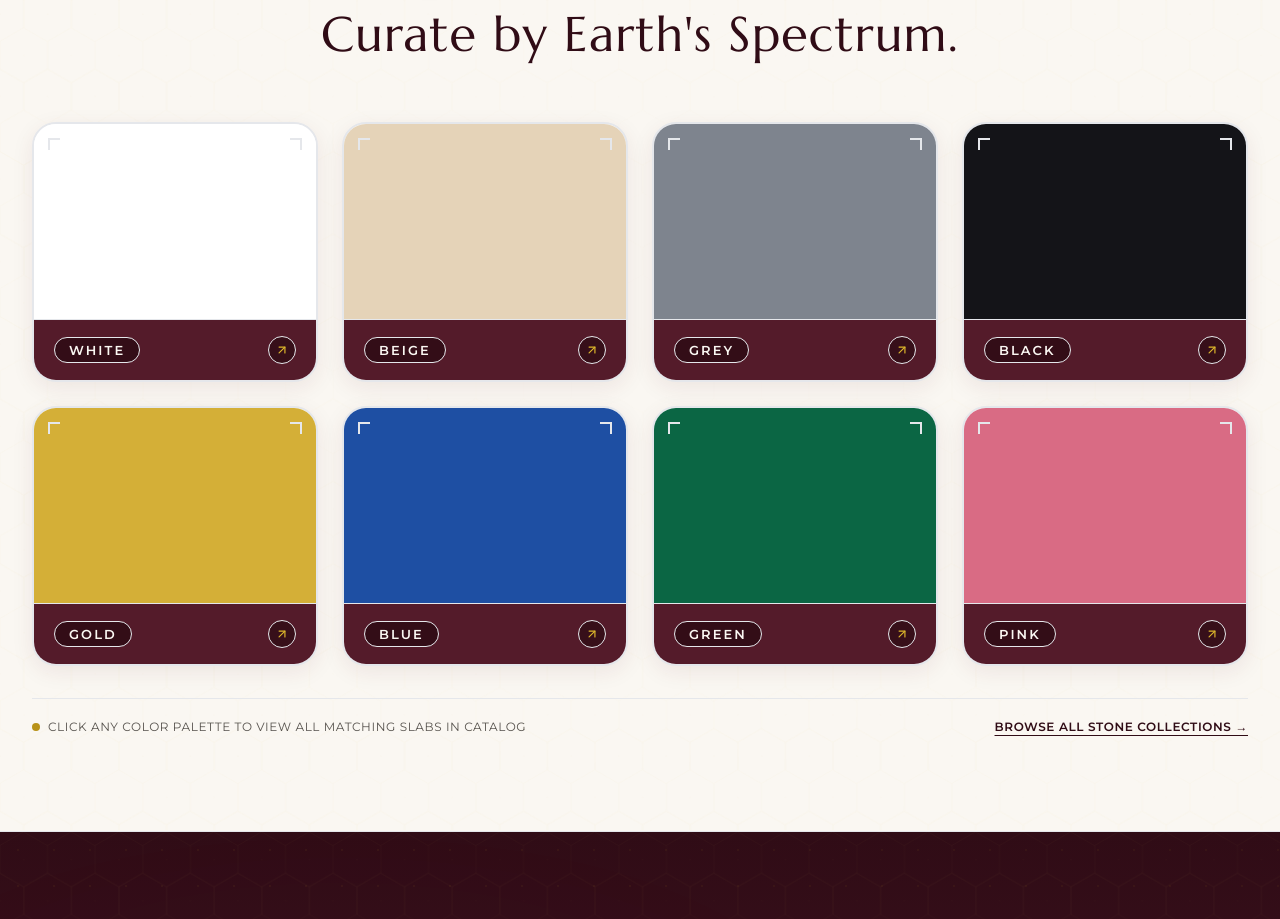
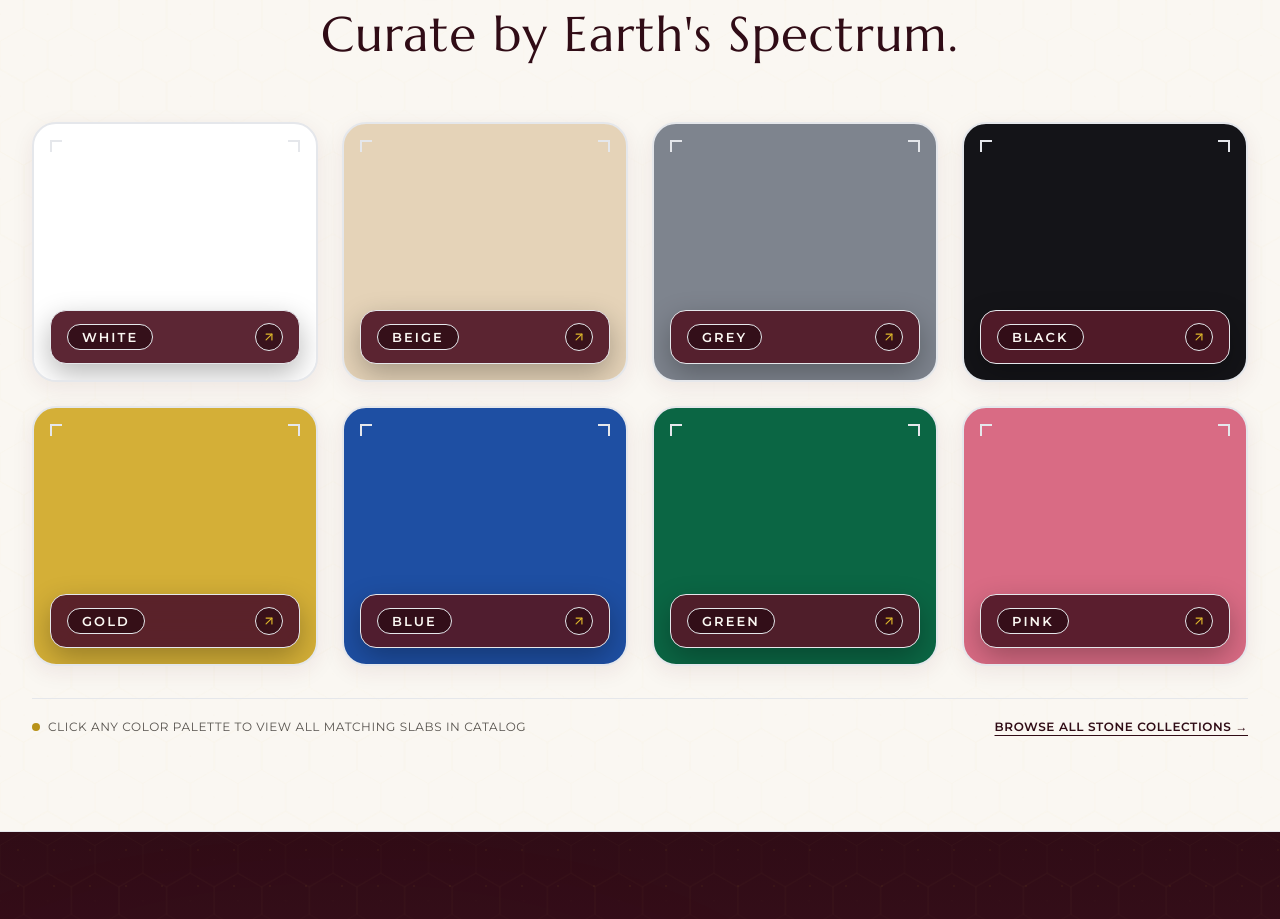
Before and after one commit to BhagyeshKadiya/intioss-luxury-surfaces, a Next.js app: page / in a window 1280 px wide. Shown: the part 2100-3019 px from the top of the page. Built offline with nearby package versions, Linux system fonts and the light colour scheme; a web font is replaced by a local one.

Commit message:
Float rounded brand magenta box inside solid color palette cards with surrounding padding

```diff
--- a/components/sections/ColorStoneSelector.tsx
+++ b/components/sections/ColorStoneSelector.tsx
@@ -118,20 +118,17 @@ export function ColorStoneSelector() {
               <Link
                 href={`/products?color=${palette.query}`}
                 aria-label={`Explore all ${palette.name} stones and marbles`}
-                className="group relative flex flex-col rounded-2xl sm:rounded-3xl border-2 border-gold/45 hover:border-gold bg-white transition-all duration-300 shadow-[0_6px_22px_rgba(84,27,42,0.08)] hover:shadow-[0_18px_38px_rgba(84,27,42,0.18)] hover:-translate-y-1 cursor-pointer overflow-hidden h-[220px] sm:h-[240px] lg:h-[260px]"
+                style={{ backgroundColor: palette.solidColor }}
+                className="group relative flex flex-col justify-between p-3.5 sm:p-4 rounded-2xl sm:rounded-3xl border-2 border-gold/45 hover:border-gold transition-all duration-300 shadow-[0_6px_22px_rgba(84,27,42,0.08)] hover:shadow-[0_18px_38px_rgba(84,27,42,0.18)] hover:-translate-y-1 cursor-pointer overflow-hidden h-[220px] sm:h-[240px] lg:h-[260px]"
               >
-                {/* Upper Rounded-Edge Solid Colour Block */}
-                <div
-                  className="relative flex-1 w-full"
-                  style={{ backgroundColor: palette.solidColor }}
-                >
-                  {/* Architectural Corner Brackets */}
-                  <div className="absolute top-3.5 left-3.5 w-3 h-3 border-t-2 border-l-2 border-gold/60 group-hover:w-4 group-hover:h-4 group-hover:border-gold transition-all duration-300 pointer-events-none" />
-                  <div className="absolute top-3.5 right-3.5 w-3 h-3 border-t-2 border-r-2 border-gold/60 group-hover:w-4 group-hover:h-4 group-hover:border-gold transition-all duration-300 pointer-events-none" />
+                {/* Architectural Corner Brackets */}
+                <div className="flex items-center justify-between w-full pointer-events-none">
+                  <div className="w-3 h-3 border-t-2 border-l-2 border-gold/60 group-hover:w-4 group-hover:h-4 group-hover:border-gold transition-all duration-300" />
+                  <div className="w-3 h-3 border-t-2 border-r-2 border-gold/60 group-hover:w-4 group-hover:h-4 group-hover:border-gold transition-all duration-300" />
                 </div>
 
-                {/* Bottom Brand Magenta Band with Label-Styled Colour Name */}
-                <div className="relative w-full bg-[#541B2A] border-t border-gold/45 px-4 sm:px-5 py-3.5 sm:py-4 flex items-center justify-between">
+                {/* Floating Rounded Brand Magenta Box with Surrounding Space */}
+                <div className="relative w-full bg-[#541B2A]/95 border border-gold/60 rounded-xl sm:rounded-2xl px-3.5 py-2.5 sm:px-4 sm:py-3 flex items-center justify-between shadow-[0_10px_28px_rgba(0,0,0,0.28)] backdrop-blur-md">
                   <span className="inline-flex items-center px-3.5 py-1 rounded-full bg-[#2B0A13]/80 group-hover:bg-gold border border-gold/50 group-hover:border-gold font-montserrat text-xs sm:text-[13px] uppercase tracking-[0.16em] font-semibold text-ivory group-hover:text-[#541B2A] transition-all duration-200 shadow-xs">
                     {palette.name}
                   </span>
```
